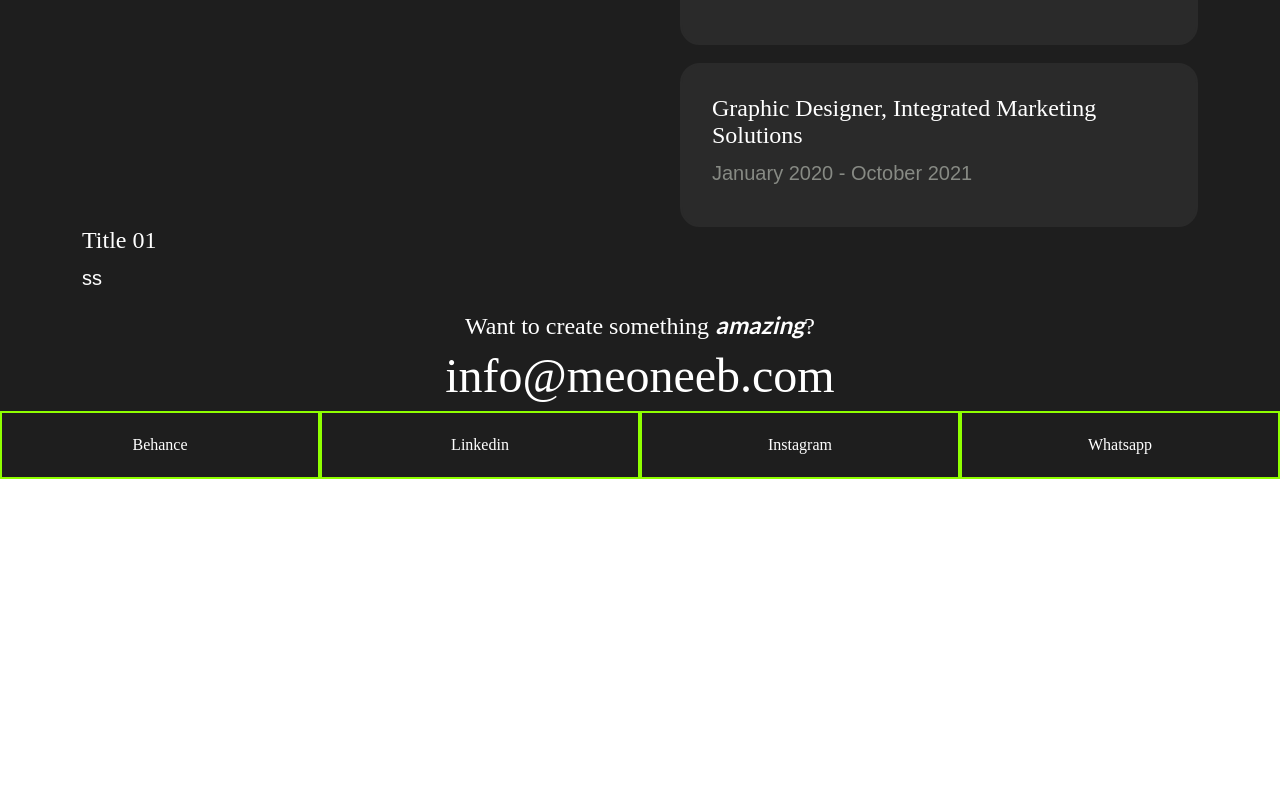
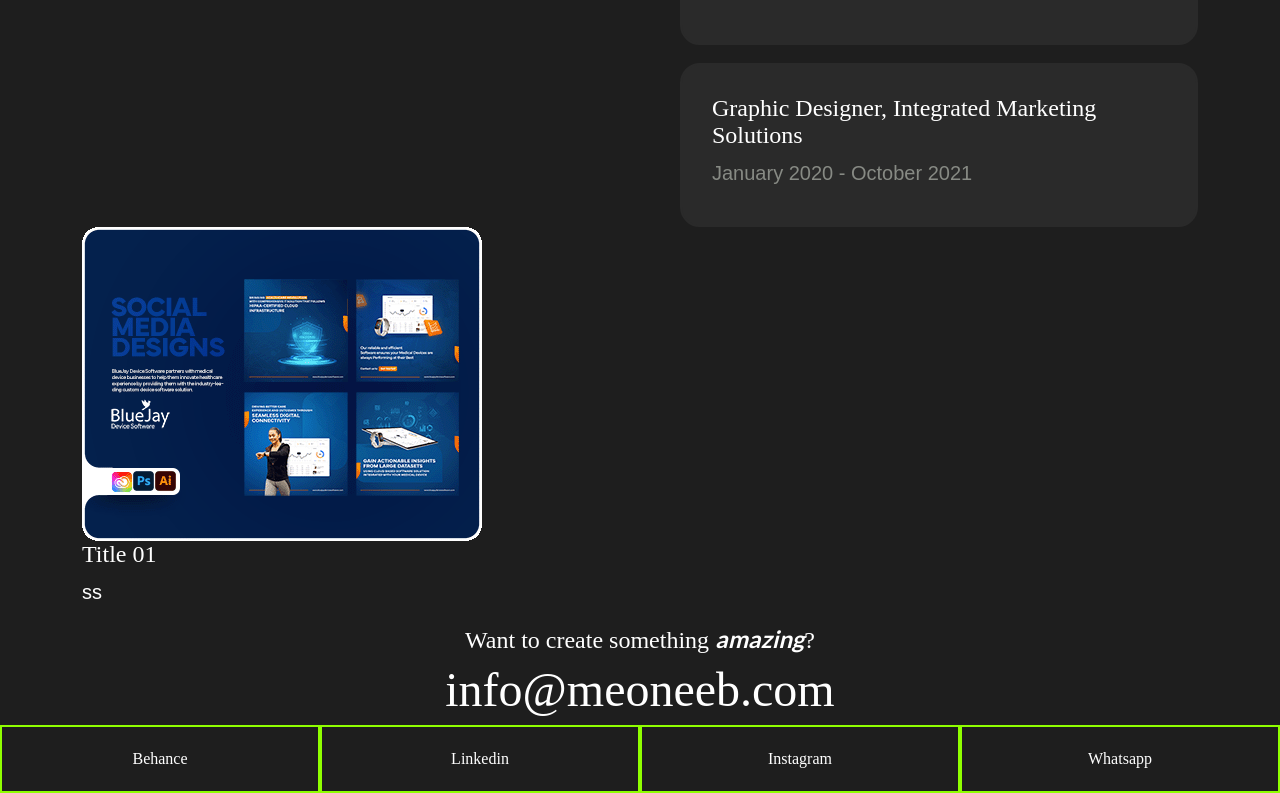
Before and after one commit to meoneeb/meoneeb, a Next.js app: page /HomePage in a window 1280 px wide. Shown: the part 1653-2446 px from the top of the page. Before the commit the page ends 2132 px from the top, so only its background shows below. Built offline with nearby package versions, Linux system fonts and the light colour scheme; a web font is replaced by a local one.

Commit message:
portfolio

```diff
--- a/src/commonComponents/portfolio/PortfolioCard.js
+++ b/src/commonComponents/portfolio/PortfolioCard.js
@@ -1,6 +1,7 @@
 import React, {useState, useEffect} from "react";
 import { useDevice } from "../../../helpers/useDevice";
 import { PortfolioData } from "./PortfolioData";
+import Image from "next/image";
 
 export default function PortfolioCard() {
 
@@ -28,6 +29,7 @@ export default function PortfolioCard() {
                     {
                         PortfolioData.map((value, index) => (
                             <div key={index} className="d-flex flex-column">
+                                <Image src={value.Thumbnail} width={400} height={314}/>
                                 <h6>
                                     {value.Title}
                                 </h6>
--- a/src/commonComponents/portfolio/PortfolioData.js
+++ b/src/commonComponents/portfolio/PortfolioData.js
@@ -1,7 +1,7 @@
 export const PortfolioData = [
     {
         Title: "Title 01",
-        Thumbnail: "",
+        Thumbnail: "/images/portfolio/bluejay/thumb-device-software.png",
         Description: "ss"
     }
 ]
--- a/src/styles/globals.scss
+++ b/src/styles/globals.scss
@@ -1,13 +1,10 @@
+// Then import Bootstrap
+@import "../boot.scss";
+
 // FONTS
 @import url('https://fonts.googleapis.com/css2?family=Gabarito:wght@400;500;600;700&family=Lato:wght@400;700&display=swap');
 @import url('https://use.typekit.net/xxi4pub.css');
 @import url('https://fonts.googleapis.com/css2?family=Material+Symbols+Outlined');
-
-// COLORS
-
-
-// Then import Bootstrap
-@import "../boot.scss";
 
 // STYLES
 @import "buttons/btn.scss";
```
Also changed, not shown: public/images/portfolio/bluejay/thumb-device-software.png (added).
